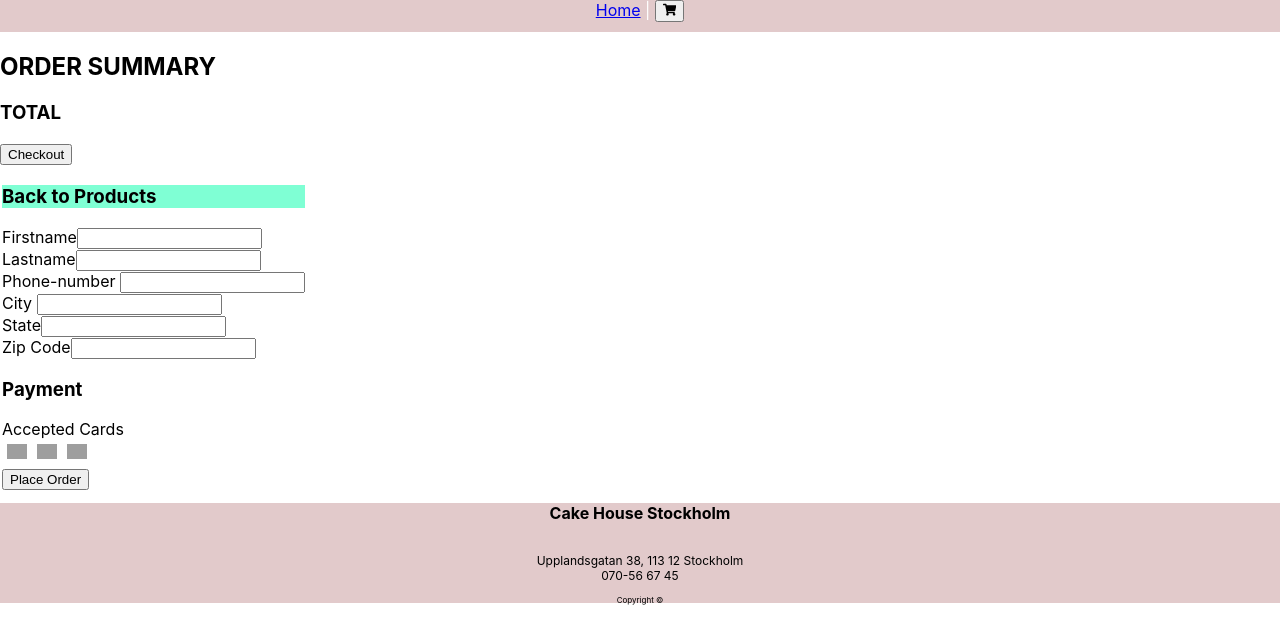
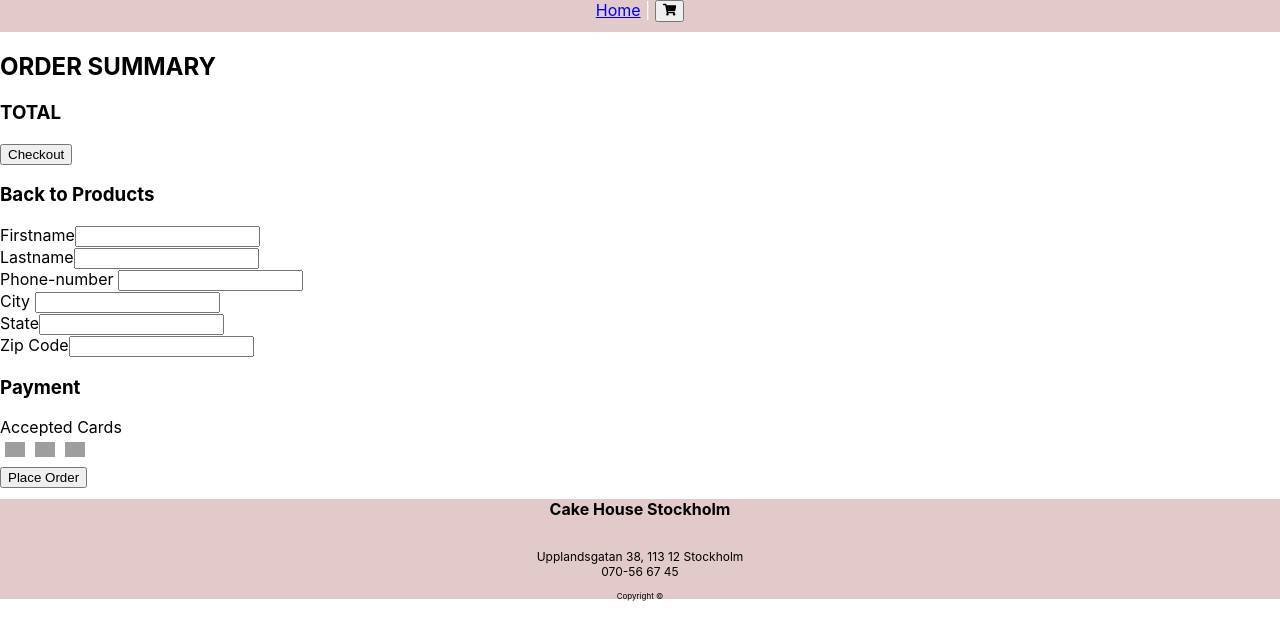
Before and after one commit to ebbakronw/react-webshop-inlamning, a React (Create React App) app in the folder template-react-webshop/: page /checkout in a window 1280 px wide. Shown: the top 644 px of the page. Built offline with nearby package versions, Linux system fonts and the light colour scheme; grey boxes are pictures that could not be loaded; the HTML template or start-up script is replaced by a standard one.

Commit message:
handleclick

```diff
--- a/template-react-webshop/src/App.js
+++ b/template-react-webshop/src/App.js
@@ -12,7 +12,15 @@ import Cart from './components/Cart';
 import Footer from './components/Footer';
 
 function App(){
-  const [items, setItems] =useState([]);
+  const [items, setItems] = useState([]);
+
+  const addProducts = (newItem) => {
+
+    setItems ([
+      ...items,
+      newItem
+    ])
+  }
 
 
   return (
@@ -22,8 +30,8 @@ function App(){
       <Cart/>
         <Routes>
             <Route path="/" element={<Products/>} />
-            <Route path="/product/:id" element={<Product/>} />
-            <Route path="/checkout" element={<Checkout />} />
+            <Route path="/product/:id" element={<Product addProducts={addProducts}/>} />
+            <Route path="/checkout" element={<Checkout items={items} />} />
         </Routes>
         <Footer />
       </BrowserRouter>
--- a/template-react-webshop/src/pages/Checkout.js
+++ b/template-react-webshop/src/pages/Checkout.js
@@ -2,12 +2,28 @@ import React from 'react'
 import '../styles/Checkout.css'
 
 
-function Checkout() {
+function Checkout({items}) {
 
 
   return (
 
-  <table className='checkout-box'>
+  <>
+
+ {
+      items.map(item => (
+           <table>
+                <tr>
+                <td><img src={item.url} alt='image' className='checkout-img'></img></td>
+                <td><h1>{item.title}</h1></td>
+                <td><h3>{item.price}</h3></td>
+                </tr>
+           </table>
+      ))
+ }
+
+
+
+  <div className='checkout-box'>
    <div className='checkout-product'>
 
    </div>
@@ -79,7 +95,8 @@ function Checkout() {
     </div>
     </div>
 
-  </table>
+  </div>
+  </>
   )
 }
 export default Checkout
--- a/template-react-webshop/src/pages/Product.js
+++ b/template-react-webshop/src/pages/Product.js
@@ -3,7 +3,7 @@ import { useParams } from 'react-router-dom';
 import '../styles/Product.css';
 
 
-function Product() {
+function Product({addProducts}) {
   const [cake, setCake] = useState({});
   const params = useParams();
 
@@ -24,6 +24,11 @@ function Product() {
      fetchData();
     }, []);
 
+    const handleClick = (cake) => {
+      addProducts(cake)
+      console.log(handleClick)
+    }
+
   return (
     <div className='cake-container'>
 
@@ -37,7 +42,7 @@ function Product() {
           </div>
           <div className='storage-container'>
              <p className='product-storage'>Storage: {cake.storage}</p>
-             <button className='toCart-btn'>Add to Cart</button>
+             <button onClick={() => handleClick(cake)} className='toCart-btn'>Add to Cart</button>
           </div>
         </article>
 
--- a/template-react-webshop/src/pages/Products.js
+++ b/template-react-webshop/src/pages/Products.js
@@ -1,5 +1,5 @@
 import React, { useState, useEffect } from 'react'
-import {Link, useParams} from 'react-router-dom'
+import {Link} from 'react-router-dom'
 import Product from './Product';
 
 function Products() {
--- a/template-react-webshop/src/styles/Checkout.css
+++ b/template-react-webshop/src/styles/Checkout.css
@@ -1,7 +1,3 @@
-
-.checkout-header{
-    background-color: aquamarine;
-}
 
 .icon-container img{
   margin: 5px;
```
